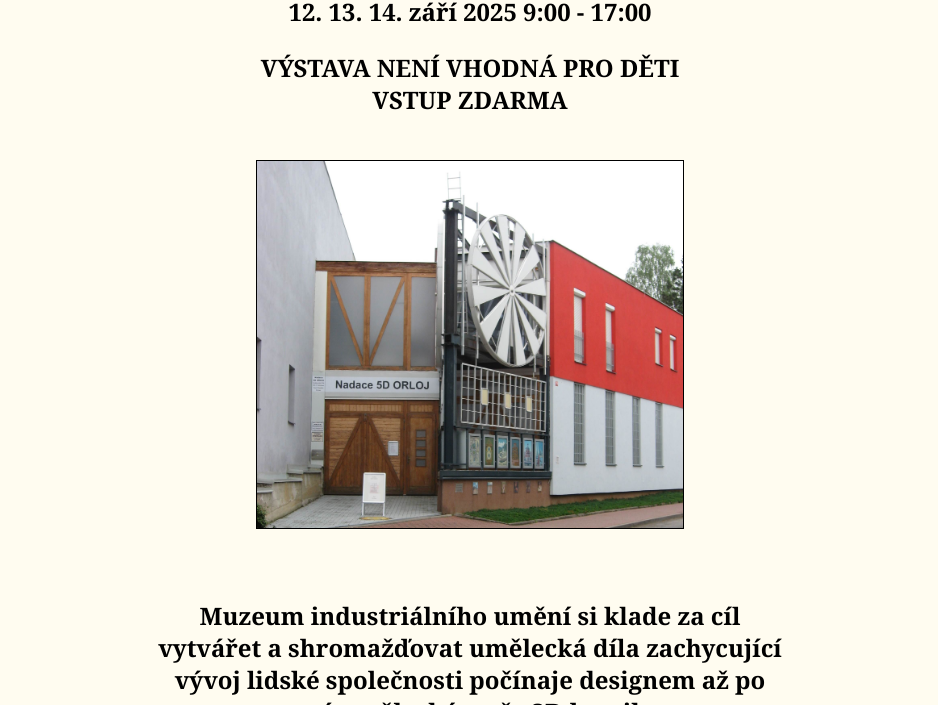
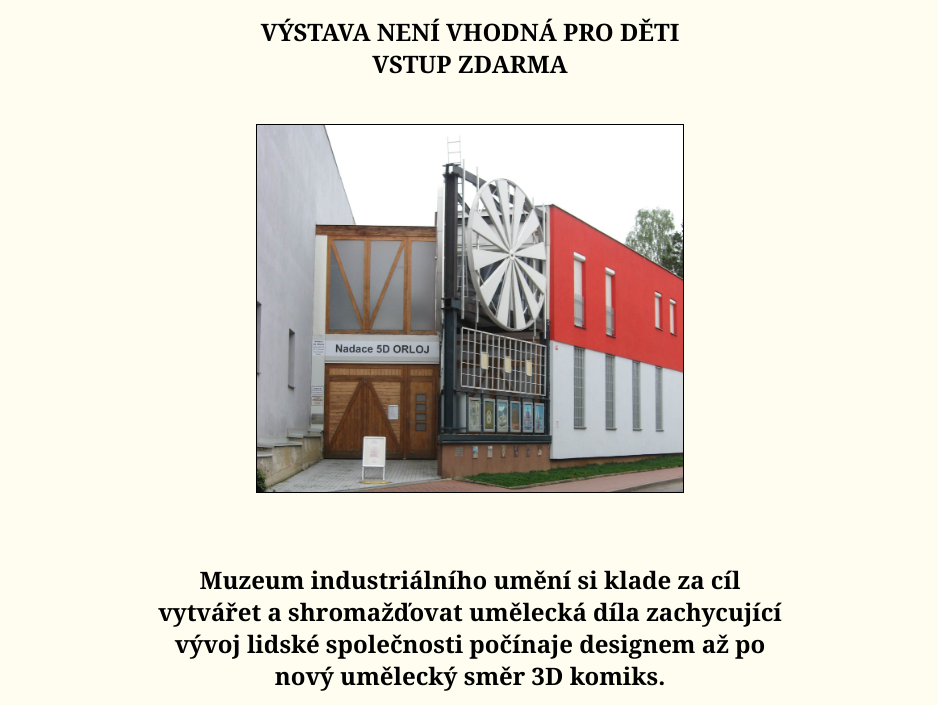
Before and after one commit to Dass33/in-museum, a website: page index.html in a window 1280 px wide. Shown: the part 395-1100 px from the top of the page, without its empty margins (170-1108 px from the left). Drawn offline with Linux system fonts and the light colour scheme.

Commit message:
remove event

```diff
--- a/index.html
+++ b/index.html
@@ -26,9 +26,6 @@
 
     <p class="mt-4 mb-0 text-black text-2xl lg:text-3xl font-bold">
       OTVÍRACÍ DOBA Po – Pa 7,00 - 12,00
-    </p>
-    <p class="mt-1 text-black text-xl lg:text-2xl font-bold">
-      12. 13. 14. září 2025 9:00 - 17:00
     </p>
 
     <p class="text-black text-1xl lg:text-2xl font-bold">
```
